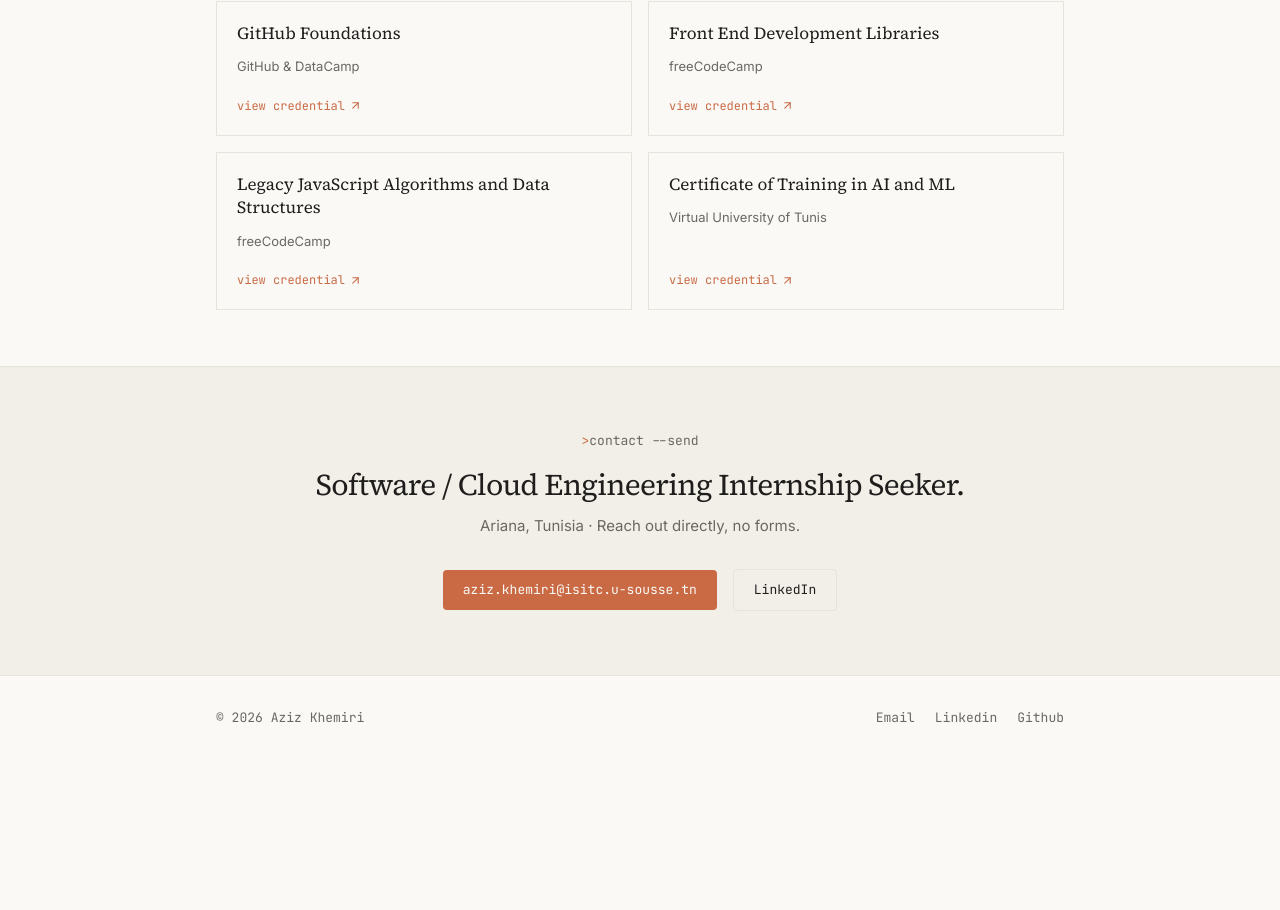
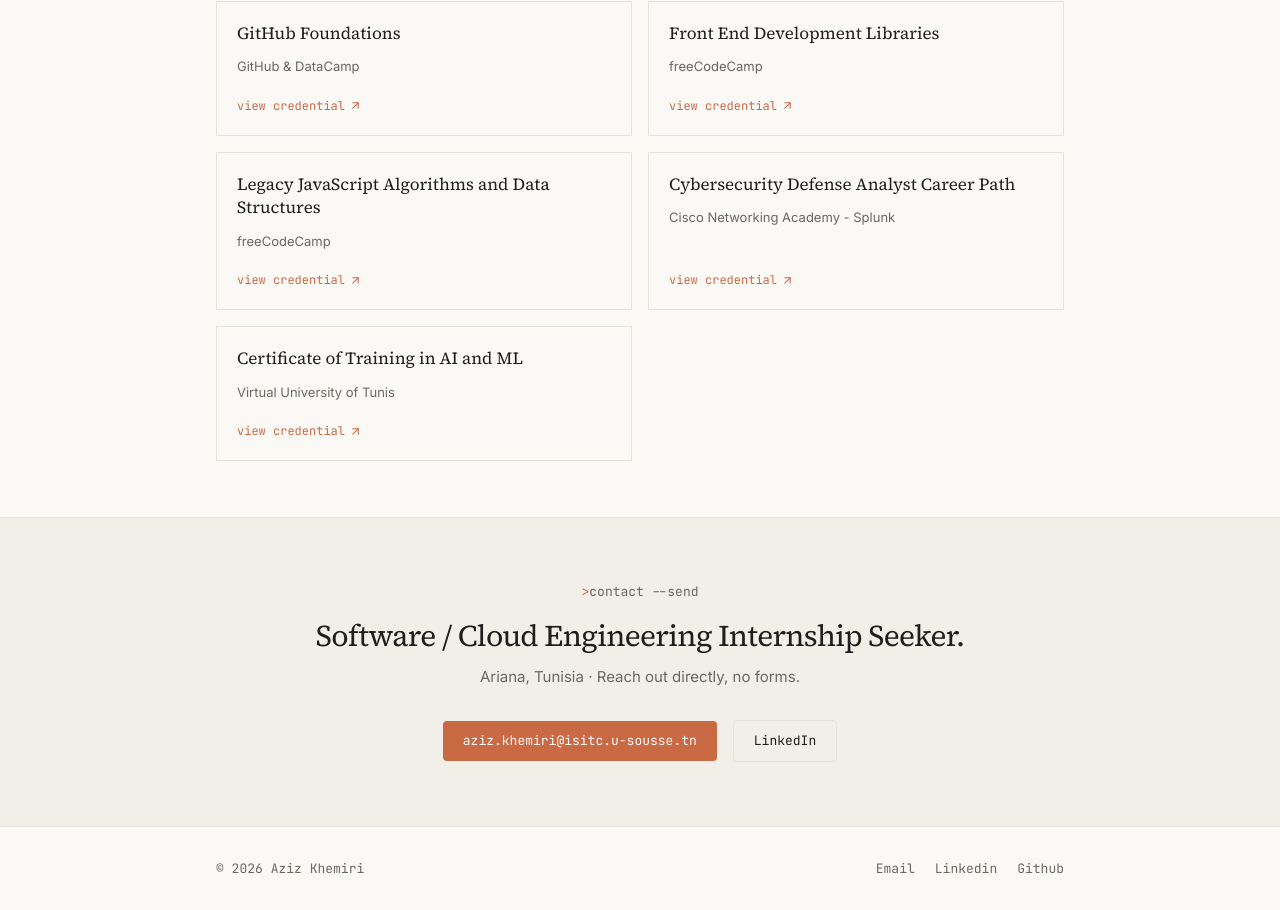
Before and after one commit to AzizKhemiri/aziz-engineer, a Next.js app: page /en/hire-me in a window 1280 px wide. Shown: the part 2594-3504 px from the top of the page. Before the commit the page ends 3353 px from the top, so only its background shows below. Built offline with nearby package versions, Linux system fonts and the light colour scheme.

Commit message:
Add cert Cyber Defense Analyst

```diff
--- a/data/certifications.ts
+++ b/data/certifications.ts
@@ -37,6 +37,12 @@
     link: "https://www.freecodecamp.org/certification/AzizKhemiri/javascript-algorithms-and-data-structures",
   },
   {
+    name: "Cybersecurity Defense Analyst Career Path",
+    issuer: "Cisco Networking Academy - Splunk",
+    period: null,
+    link: "https://www.credly.com/badges/4753a0c6-b246-45f5-94d2-fcc8cdaab383",
+  },
+  {
     name: "Certificate of Training in AI and ML",
     issuer: "Virtual University of Tunis",
     period: null,
```
